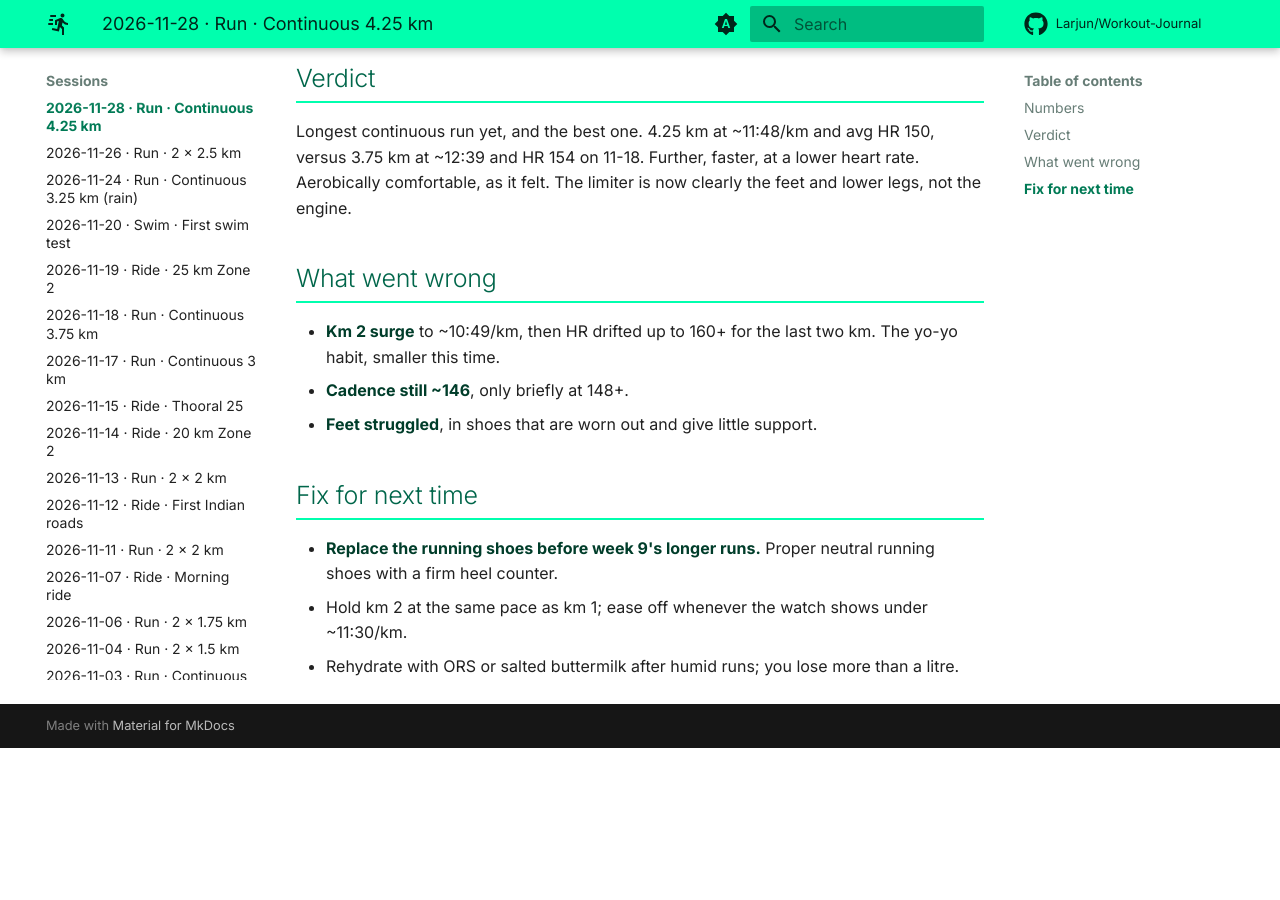
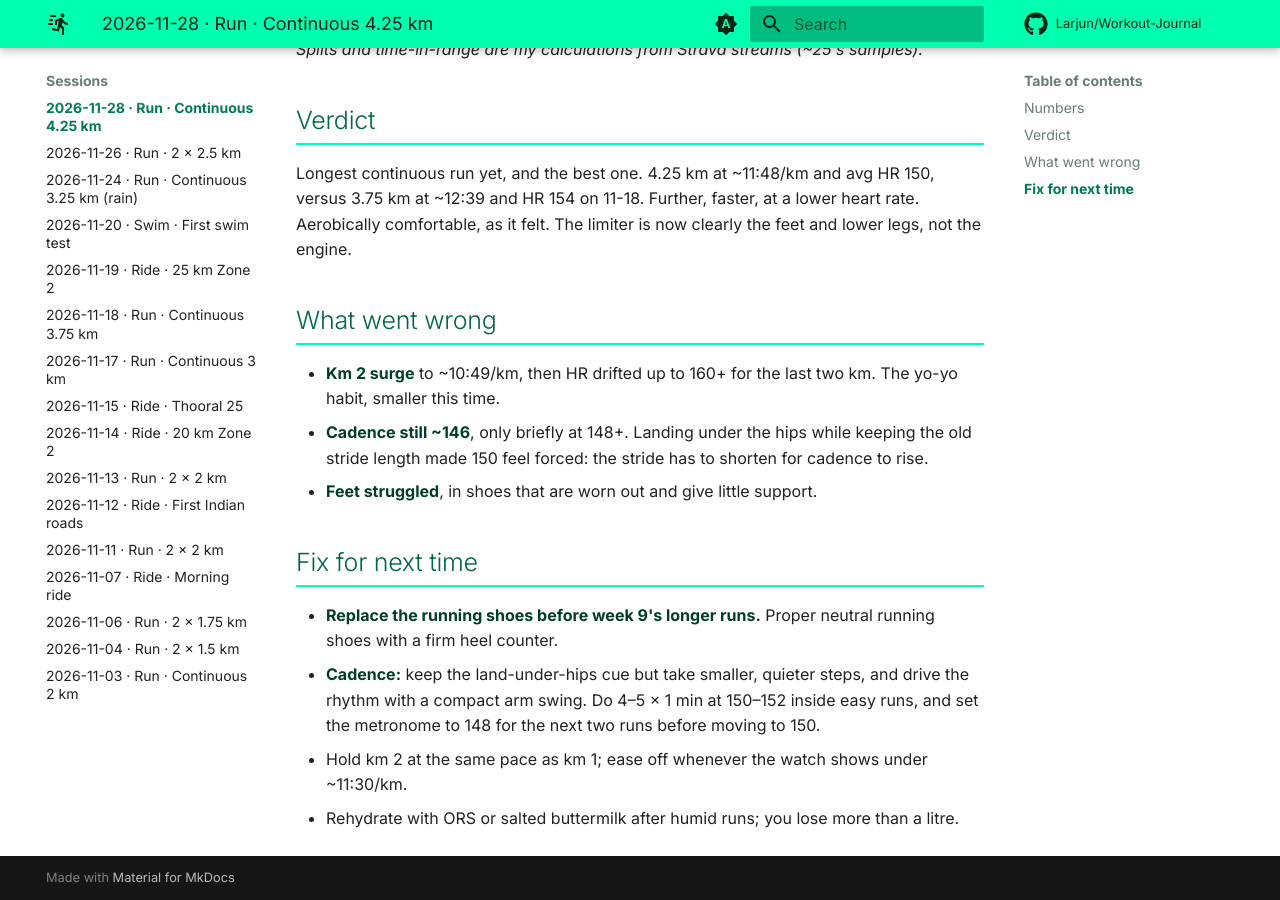
Before and after one commit to Larjun/Workout-Journal, an MkDocs documentation site: the page built from docs/sessions/2026/2026-11-28-run.md, in a window 1280 px wide and 900 px high, scrolled down 840 px. Built offline with MkDocs 1.6.1 and Material for MkDocs 9.7.7, drawn with Linux system fonts in a browser that asks for light colours; comment, search, counter and statistics services are not loaded; before the commit the page ends 1588 px from its top, so only the background shows below that; some of the changed text lies outside the part shown.

Commit message:
2026-11-28 run: add land-under-hips cue and cadence plan
Co-Authored-By: Claude Opus 5.5 <noreply@anthropic.com>
Claude-Session: https://claude.ai/code/session_01UGXniVTyAPmKteKo4SZUf9

```diff
--- a/docs/sessions/2026/2026-11-28-run.md
+++ b/docs/sessions/2026/2026-11-28-run.md
@@ -21,6 +21,8 @@ relative_effort: 50
 
 **Conditions:** Humid; finished soaked in sweat. Felt fine aerobically; feet were the struggle. Still in the old, worn knit shoes.
 
+**Form focus:** landing under the hips. Holding 150 spm with it was a struggle.
+
 ## Numbers
 | Metric | Value |
 |---|---|
@@ -38,10 +40,11 @@ Longest continuous run yet, and the best one. 4.25 km at ~11:48/km and avg HR 15
 
 ## What went wrong
 - **Km 2 surge** to ~10:49/km, then HR drifted up to 160+ for the last two km. The yo-yo habit, smaller this time.
-- **Cadence still ~146**, only briefly at 148+.
+- **Cadence still ~146**, only briefly at 148+. Landing under the hips while keeping the old stride length made 150 feel forced: the stride has to shorten for cadence to rise.
 - **Feet struggled**, in shoes that are worn out and give little support.
 
 ## Fix for next time
 - **Replace the running shoes before week 9's longer runs.** Proper neutral running shoes with a firm heel counter.
+- **Cadence:** keep the land-under-hips cue but take smaller, quieter steps, and drive the rhythm with a compact arm swing. Do 4–5 × 1 min at 150–152 inside easy runs, and set the metronome to 148 for the next two runs before moving to 150.
 - Hold km 2 at the same pace as km 1; ease off whenever the watch shows under ~11:30/km.
 - Rehydrate with ORS or salted buttermilk after humid runs; you lose more than a litre.
```
Also changed, not shown: docs/focus/running.md (+1 -1 lines).
